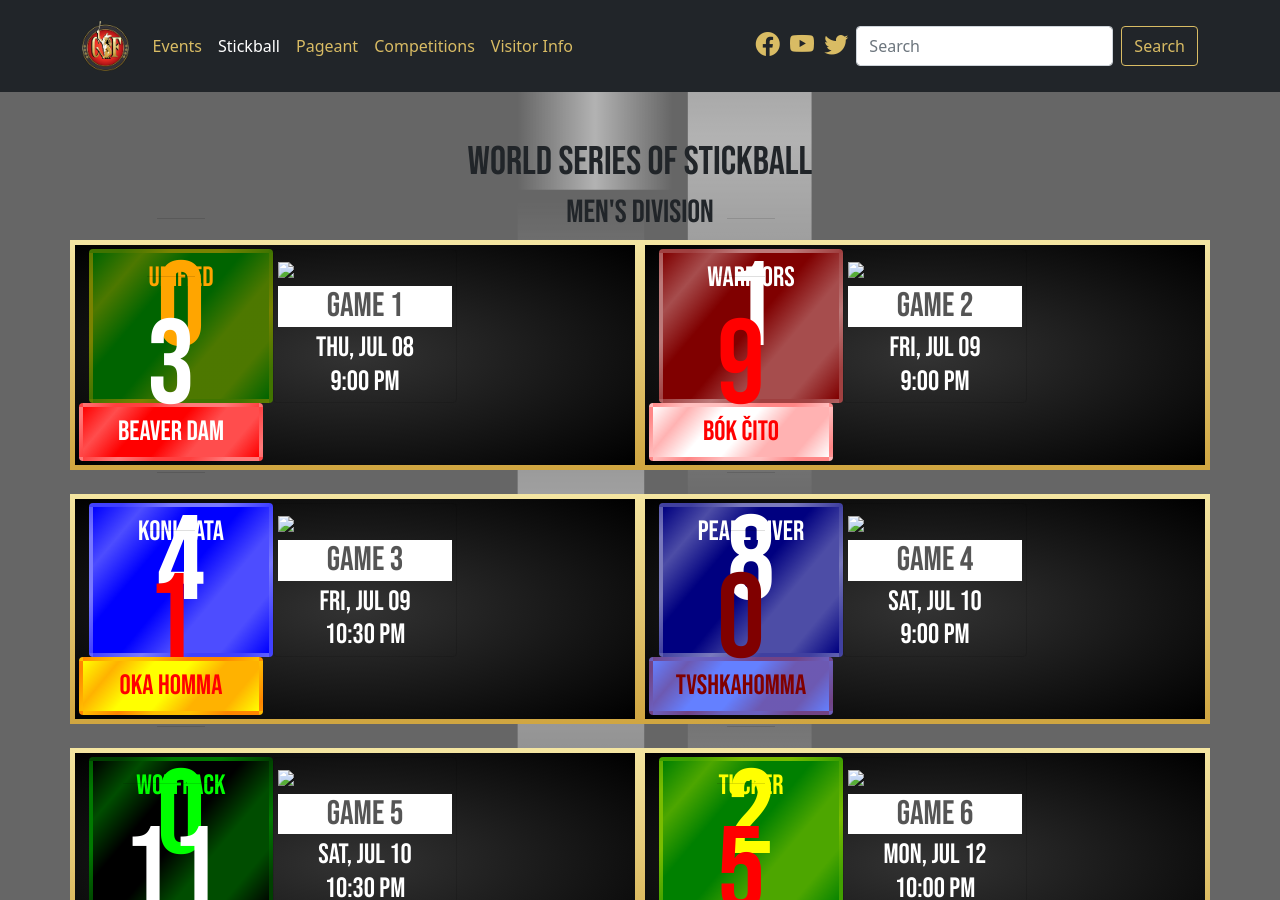
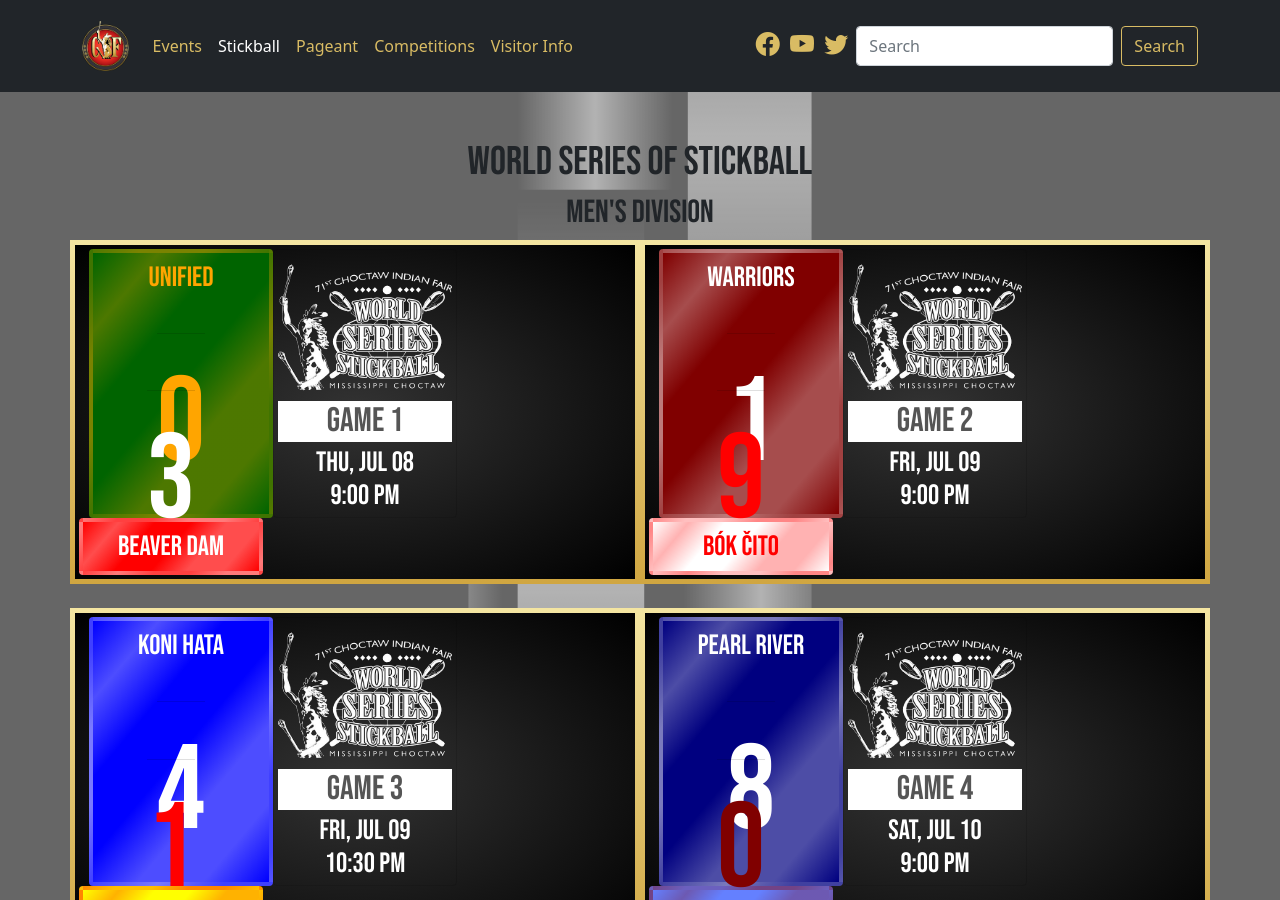
Before and after one commit to smattera/smattera.github.io, a Jekyll site: the page built from stickball/index.md, in a window 1280 px wide and 900 px high. Built offline with Jekyll 4.4.1, drawn with Linux system fonts in a browser that asks for light colours; nearby versions of some CDN libraries.

Commit message:
Update game.html

```diff
--- a/_includes/game.html
+++ b/_includes/game.html
@@ -30,7 +30,7 @@
       <div class="card-footer position-absolute bottom-0 start-50 translate-middle-x p-0 text-nowrap" style="background: transparent; font-size: 120px;">{{ include.t1s }}</div>
     </div>
     <div class="col-4 card text-white p-1" style="background: transparent;">
-      <img class="img-fluid my-2 lighten" src="img/wss.jpg">
+      <img class="img-fluid my-2 lighten" src="../assets/img/wss.jpg">
       <div style="background: white; color: #555;">
         <p class="h2 mb-0" style="font-size: 34px;">GAME {{ include.g }}</p>
       </div>
```
